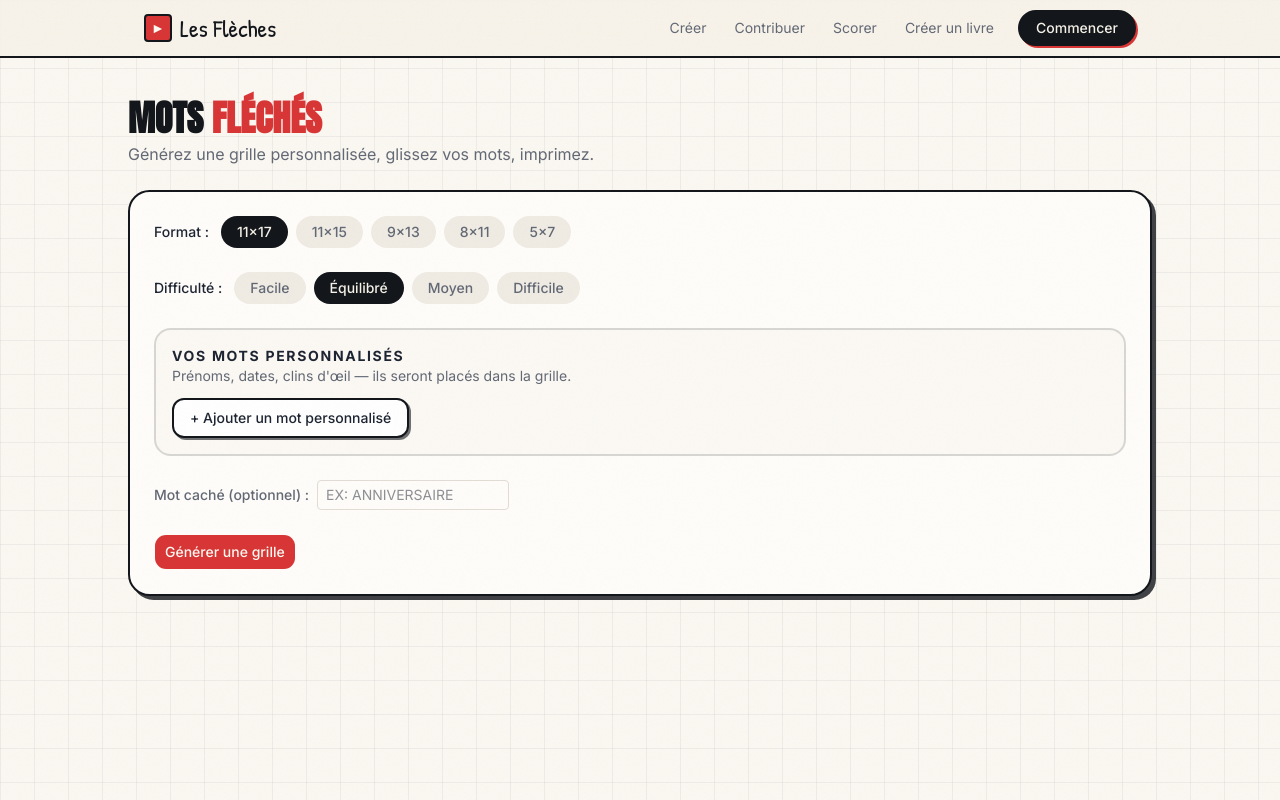
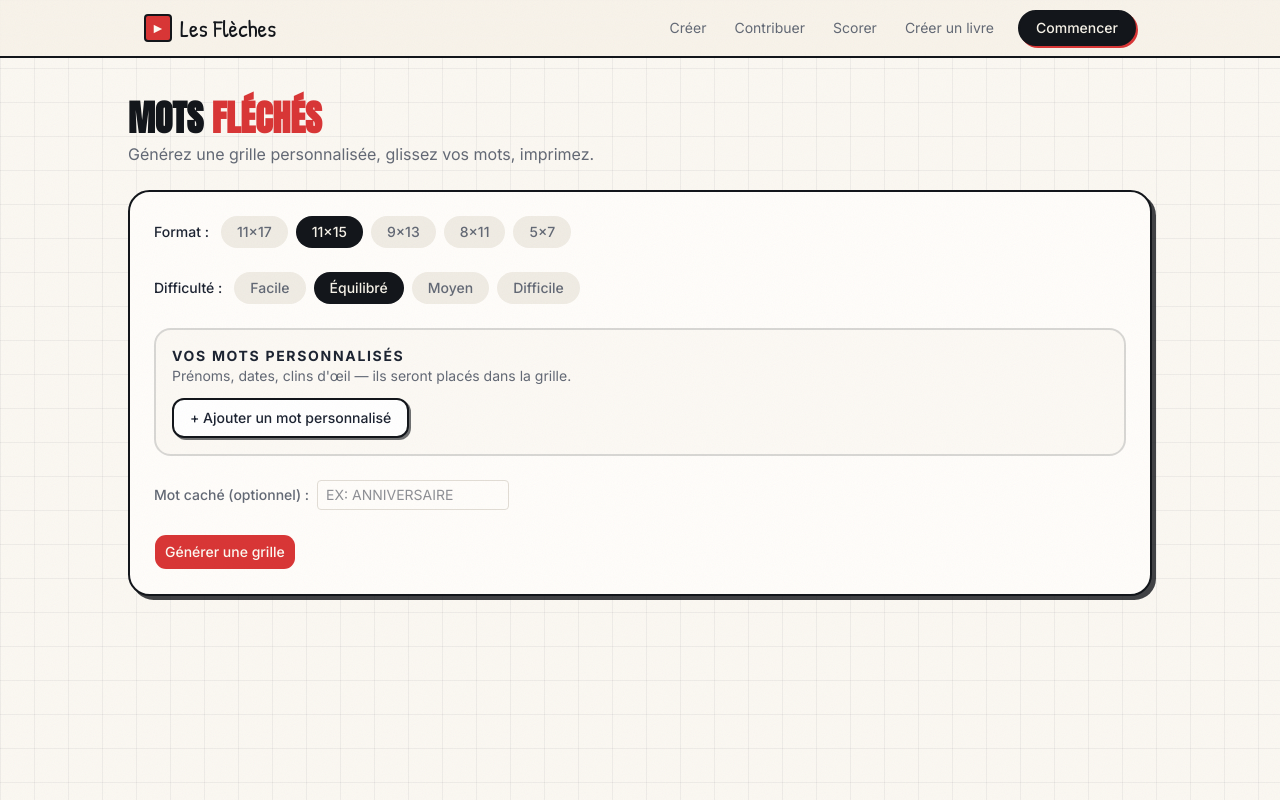
Before and after one commit to nefertikipo/croise, a Next.js app: page /fleche in a window 1280 px wide. Built offline with nearby package versions, Linux system fonts and the light colour scheme.

Commit message:
feat: default fléché grid to 11×15 instead of 11×17
Co-Authored-By: Claude Opus 4.8 <noreply@anthropic.com>

```diff
--- a/src/app/fleche/page.tsx
+++ b/src/app/fleche/page.tsx
@@ -50,7 +50,7 @@ export default function FlechePage() {
   const [loading, setLoading] = useState(false);
   const [showSolution, setShowSolution] = useState(false);
   const [gridWidth, setGridWidth] = useState(11);
-  const [gridHeight, setGridHeight] = useState(17);
+  const [gridHeight, setGridHeight] = useState(15);
   const [difficulty, setDifficulty] = useState<
     "facile" | "moyen" | "difficile" | "balanced"
   >("balanced");
```
